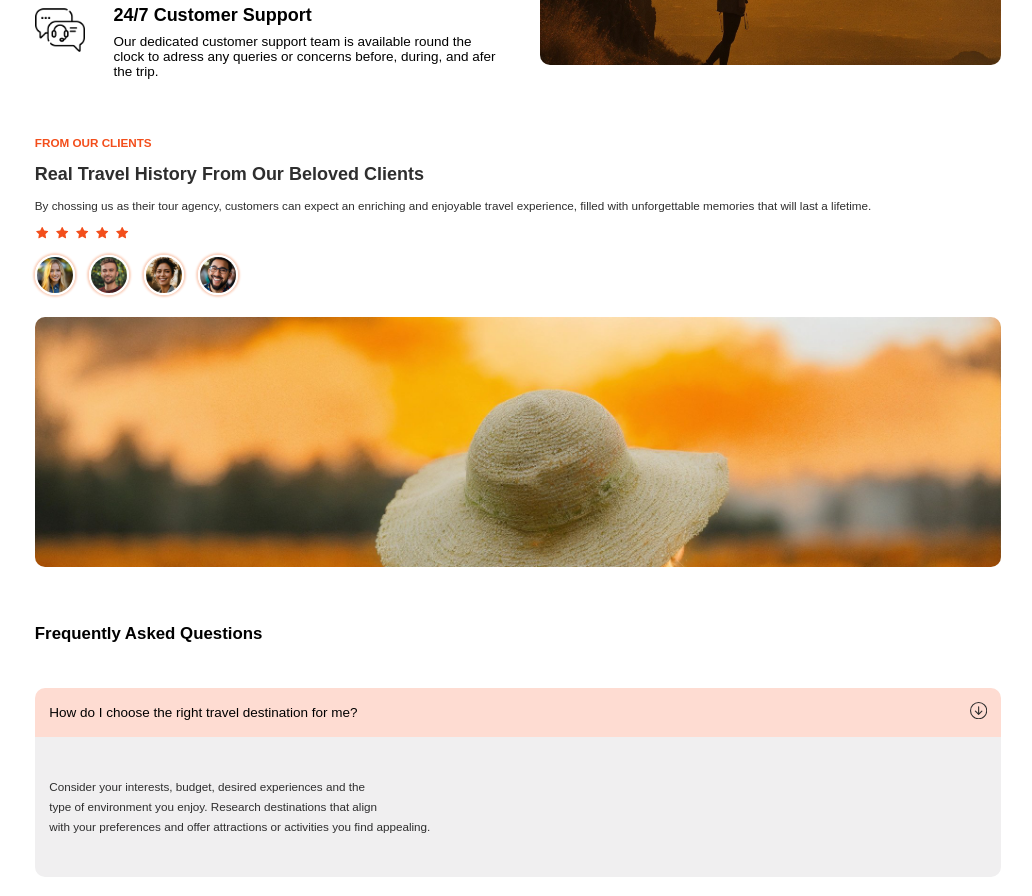
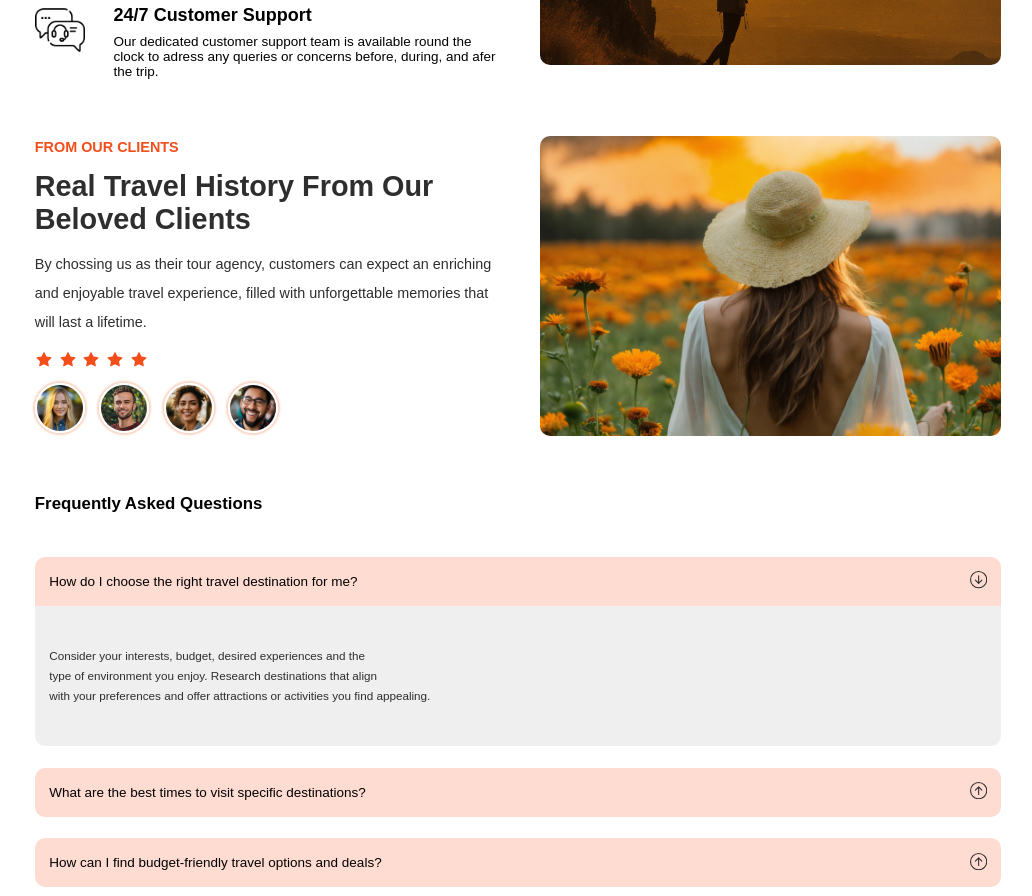
Before and after one commit to amcasep/WanderWorld, a React (Vite) app: page / in a window 1280 px wide. Shown: the part 2300-3196 px from the top of the page, without its empty margins (122-1154 px from the left). Built offline with nearby package versions, Linux system fonts and the light colour scheme.

Commit message:
media queris for reviews section implemented

```diff
--- a/src/Components/Reviews/Reviews.css
+++ b/src/Components/Reviews/Reviews.css
@@ -61,4 +61,52 @@
 .Reviews .secContainer .imgDiv img {
   -o-object-fit: cover;
      object-fit: cover;
+}
+
+@media screen and (min-width: 480px) {
+  .Reviews .secContainer .textDiv .redText {
+    font-size: var(--normalFontSize);
+  }
+  .Reviews .secContainer .textDiv h3 {
+    font-size: 20px;
+  }
+  .Reviews .secContainer .textDiv p {
+    font-size: var(--normalFontSize);
+  }
+  .Reviews .secContainer .textDiv .stars .icon {
+    font-size: var(--h2FontSize);
+  }
+  .Reviews .secContainer .textDiv .clientsImages img {
+    height: 50px;
+    width: 50px;
+  }
+  .Reviews .secContainer .imgDiv {
+    height: 350px;
+  }
+}
+@media screen and (min-width: 768px) {
+  .Reviews .secContainer {
+    grid-template-columns: repeat(2, 1fr);
+  }
+  .Reviews .secContainer .imgDiv {
+    height: 250px;
+  }
+}
+@media screen and (min-width: 1240px) {
+  .Reviews .secContainer {
+    gap: 3rem;
+  }
+  .Reviews .secContainer .textDiv .redText {
+    font-size: var(--h3FontSize);
+  }
+  .Reviews .secContainer .textDiv h3 {
+    font-size: 2rem;
+  }
+  .Reviews .secContainer .textDiv p {
+    font-size: var(--h3FontSize);
+    line-height: 2rem;
+  }
+  .Reviews .secContainer .imgDiv {
+    height: 300px;
+  }
 }/*# sourceMappingURL=Reviews.css.map */
--- a/src/Components/Reviews/Reviews.scss
+++ b/src/Components/Reviews/Reviews.scss
@@ -22,39 +22,45 @@
 }
 
 .Reviews {
-    .secContainer{
-        .textDiv{
-            .redText{
+    .secContainer {
+        .textDiv {
+            .redText {
                 font-size: var(--smallFontSize);
                 display: block;
                 color: var(--primaryColor);
                 font-weight: 700;
             }
-            h3{
+
+            h3 {
                 font-size: var(--h2FontSize);
                 color: var(--blackColor);
                 padding: 1rem 0;
             }
-            p{
+
+            p {
                 color: var(--blackColor);
             }
+
             .stars {
                 gap: 0.4rem;
                 padding: 1rem 0;
-                .icon{
+
+                .icon {
                     color: var(--primaryColor);
                     font-size: var(--h3FontSize);
                 }
             }
+
             .clientsImages {
                 gap: 1rem;
+
                 img {
                     height: 40px;
                     width: 40px;
                     border-radius: 50%;
                     object-fit: cover;
-                    border: 2px solid rgb(255,255,255);
-                    box-shadow: 0 0 2px 2px rgb(251,212,194);
+                    border: 2px solid rgb(255, 255, 255);
+                    box-shadow: 0 0 2px 2px rgb(251, 212, 194);
                 }
             }
         }
@@ -64,9 +70,88 @@
             width: 100%;
             border-radius: 10px;
             overflow: hidden;
+
             img {
                 object-fit: cover;
             }
         }
     }
 }
+
+// Media queries
+
+@media screen and (min-width: 480px) {
+    .Reviews {
+        .secContainer {
+            .textDiv {
+                .redText {
+                    font-size: var(--normalFontSize);
+                }
+
+                h3 {
+                    font-size: 20px;
+                }
+
+                p {
+                    font-size: var(--normalFontSize);
+                }
+
+                .stars {
+                    .icon {
+                        font-size: var(--h2FontSize);
+                    }
+                }
+
+                .clientsImages {
+                    img {
+                        height: 50px;
+                        width: 50px;
+                    }
+                }
+            }
+
+            .imgDiv {
+                height: 350px;
+            }
+        }
+    }
+}
+
+@media screen and (min-width: 768px) {
+    .Reviews {
+        .secContainer {
+            grid-template-columns: repeat(2, 1fr);
+
+            .imgDiv {
+                height: 250px;
+            }
+        }
+    }
+}
+
+@media screen and (min-width: 1240px) {
+    .Reviews {
+        .secContainer {
+            gap: 3rem;
+
+            .textDiv {
+                .redText {
+                    font-size: var(--h3FontSize);
+                }
+
+                h3 {
+                    font-size: 2rem;
+                }
+
+                p {
+                    font-size: var(--h3FontSize);
+                    line-height: 2rem;
+                }
+            }
+
+            .imgDiv {
+                height: 300px;
+            }
+        }
+    }
+}
```
Also changed, not shown: 1 other file (tests, documents, lock files or other folders).
